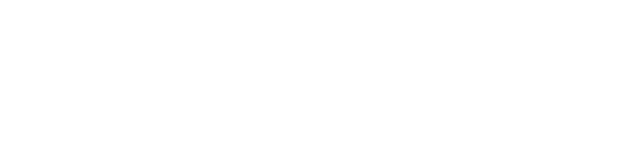
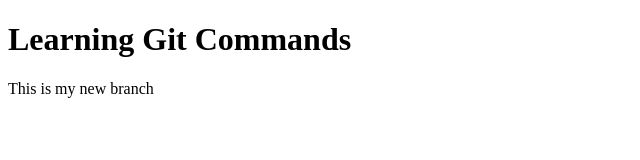
Before and after one commit to ajmeriunnisa/New_One, a plain HTML site: page index.html in a window 1280 px wide. Shown: the whole page, without its empty margins (0-640 px from the left). Drawn offline with Linux system fonts and the light colour scheme.

Commit message:
added heading and para

```diff
--- a/index.html
+++ b/index.html
@@ -6,6 +6,8 @@
     <title>Git Demo</title>
 </head>
 <body>
+    <h1>Learning Git Commands</h1>
+    <p>This is my new branch</p>
 
 </body>
 </html>
```
